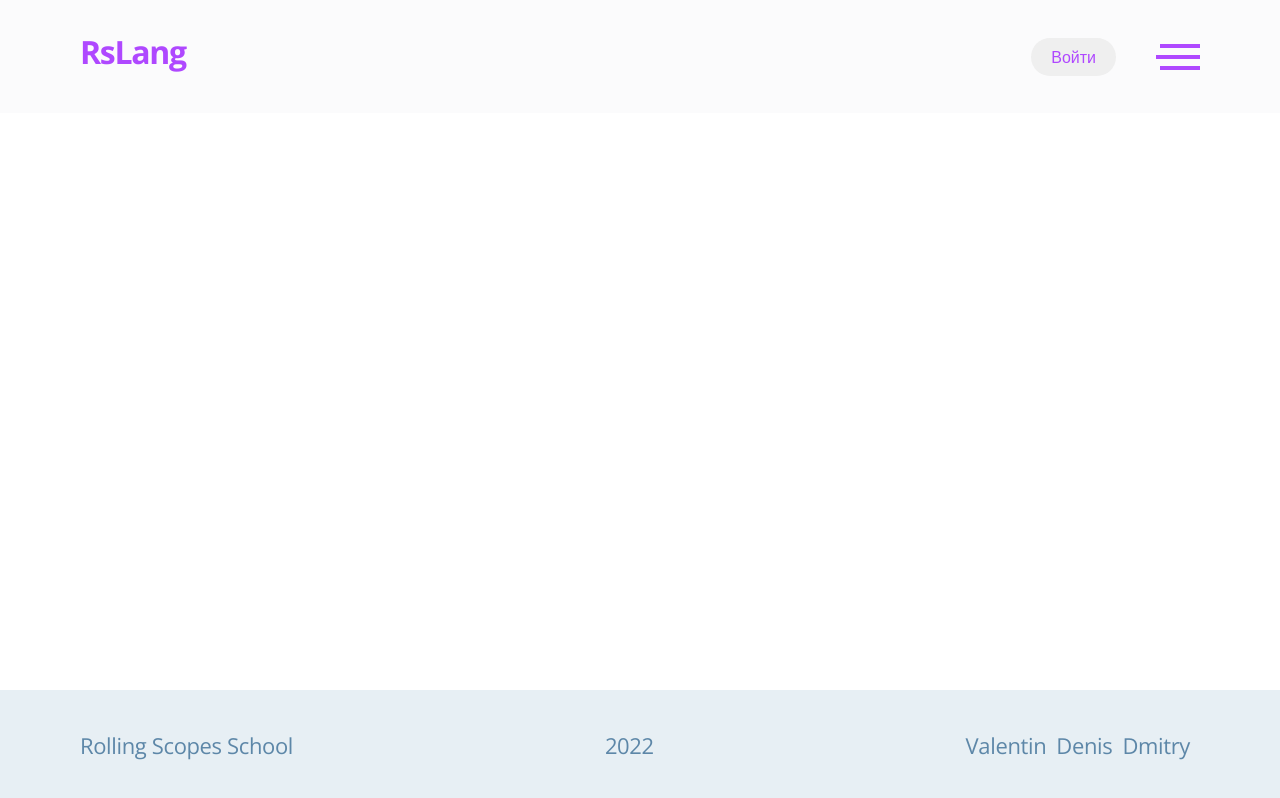
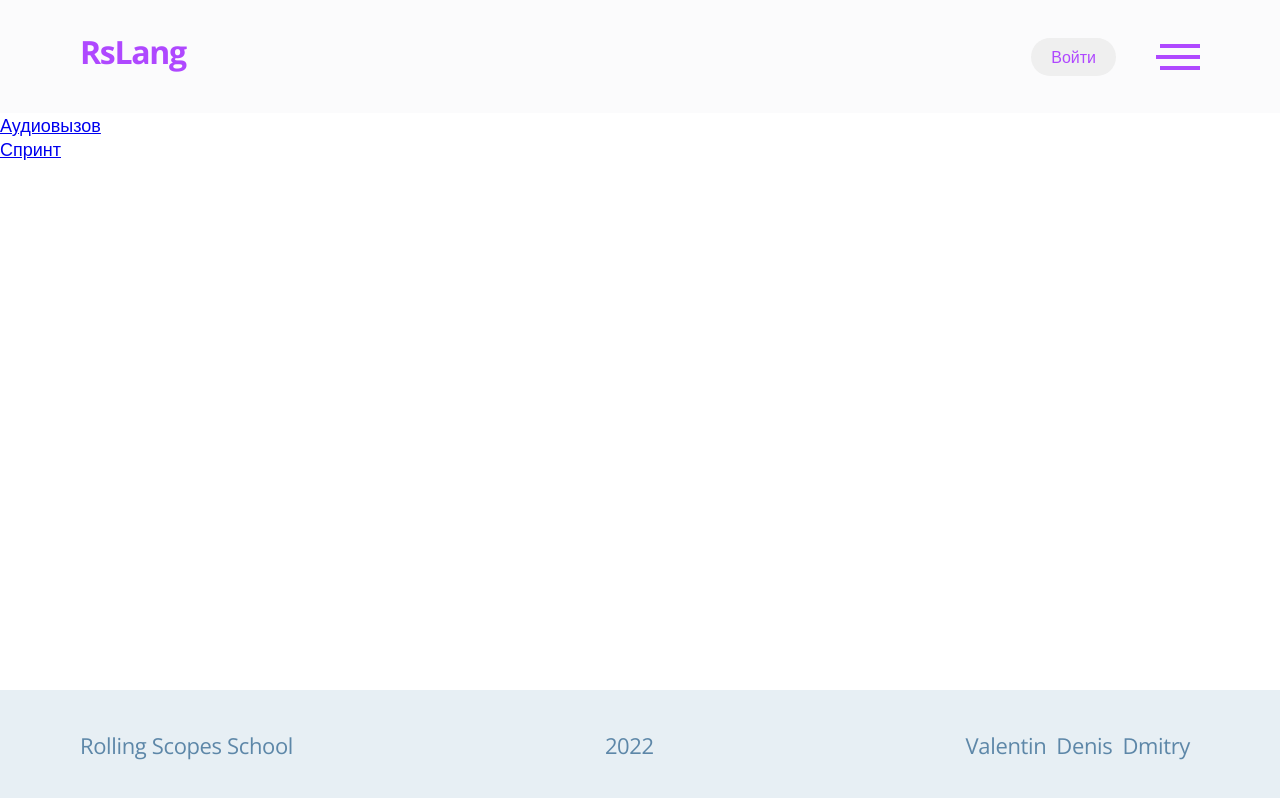
Before and after one commit to DnsYOUdnk/rslang, a React (Create React App) app in the folder rslang-app/: page /games in a window 1280 px wide. Built offline with nearby package versions, Linux system fonts and the light colour scheme.

Commit message:
feat: create a separate function for getting links to games and the games page component

```diff
--- /dev/null
+++ b/rslang-app/src/dataGames/dataGames.ts
@@ -0,0 +1,8 @@
+export const getDataGames = (audio: string, sprint: string) => {
+  const links = [
+    { link: '/games/audio', class: audio, text: 'Аудиовызов', id: 2 },
+    { link: '/games/sprint', class: sprint, text: 'Спринт', id: 3 }
+  ]
+
+  return links;
+};
--- a/rslang-app/src/pages/GamesPage/GamesPage.tsx
+++ b/rslang-app/src/pages/GamesPage/GamesPage.tsx
@@ -1,11 +1,21 @@
-import styles from './GamesPage.module.css';
+import cl from './GamesPage.module.css';
 import cn from 'classnames';
 import { GamesPageProps } from './GamesPage.props';
+import { Link } from 'react-router-dom';
+import { getDataGames } from '../../dataGames/dataGames';
 
 export const GamesPage = ({ className, ...props }: GamesPageProps): JSX.Element => {
+  const links = getDataGames(cl.audio, cl.sprint);
+
   return (
-    <main className={cn(className, styles.main)}>
-
+    <main className={cn(className, cl.main)}>
+      <div className={cl.games}>
+        {links.map((item) => {
+          return <Link to={item.link} className={cn(cl.learn__link, item.class)} key={item.id}>
+            <div className={cl.learn__title}>{item.text}</div>
+          </Link>
+        })}
+      </div>
     </main>
   )
 }
--- a/rslang-app/src/pages/MainPage/MainPage.tsx
+++ b/rslang-app/src/pages/MainPage/MainPage.tsx
@@ -3,13 +3,12 @@ import cn from 'classnames';
 import { Button } from '../../components/Button/Button';
 import { Link } from 'react-router-dom';
 import { MainPageProps } from './MainPage.props';
+import { getDataGames } from '../../dataGames/dataGames';
 
 export const MainPage = ({ className, ...props }: MainPageProps): JSX.Element => {
   const links = [
-    { link: '/book', class: cl.book, text: 'Учебник', id: 1 },
-    { link: '/games/audio', class: cl.audio, text: 'Аудиовызов', id: 2 },
-    { link: '/games/sprint', class: cl.sprint, text: 'Спринт', id: 3 },
-  ];
+    { link: '/book', class: cl.book, text: 'Учебник', id: 1 }
+  ].concat(getDataGames(cl.audio, cl.sprint));
   const buttons = [
     { link: '/about', text: 'Подробнее', id: 1 },
     { link: '/team', text: 'Наша команда', id: 2 },
```
